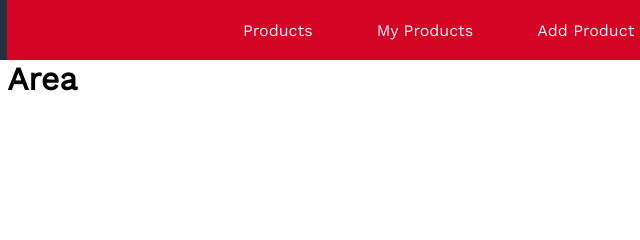
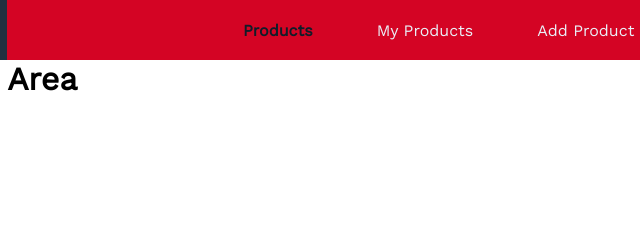
Before and after one commit to ratrateroo/Coding-Warm-Up-7, a plain HTML site: page index.html in a window 1280 px wide. In both pictures the pointer is over the link "Products". Shown: the top 240 px of the page, 76-716 px from the left. Drawn offline with nearby package versions, Linux system fonts and the light colour scheme.

Commit message:
added hover effects for the links

```diff
--- a/styles.css
+++ b/styles.css
@@ -68,6 +68,12 @@ body {
     color: var(--white);
 }
 
+.navigation__link a:hover {
+    transition: 0.3s;
+    color: var(--dark-blue);
+    font-weight: bold;
+}
+
 .main-area {
     grid-area: main-area;
 }
```
